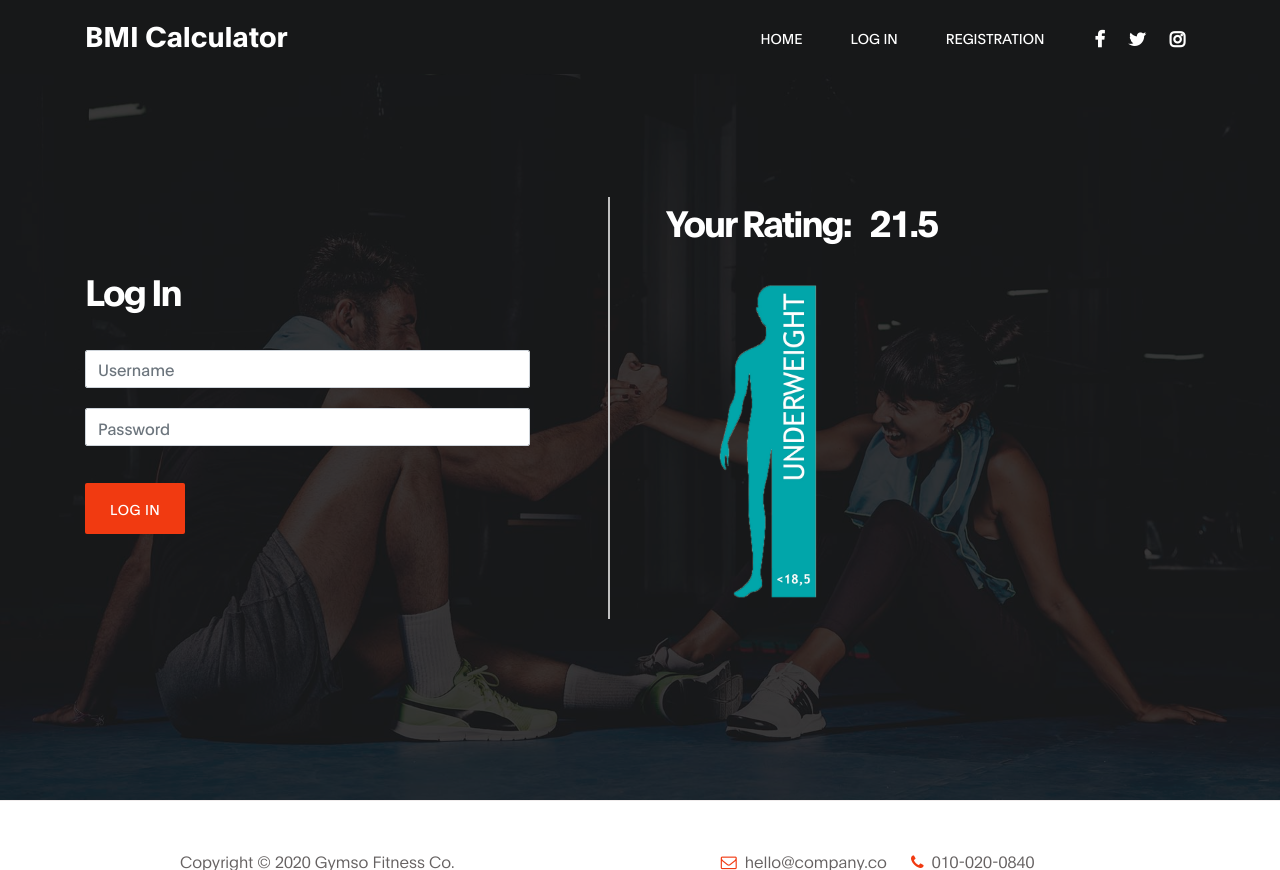
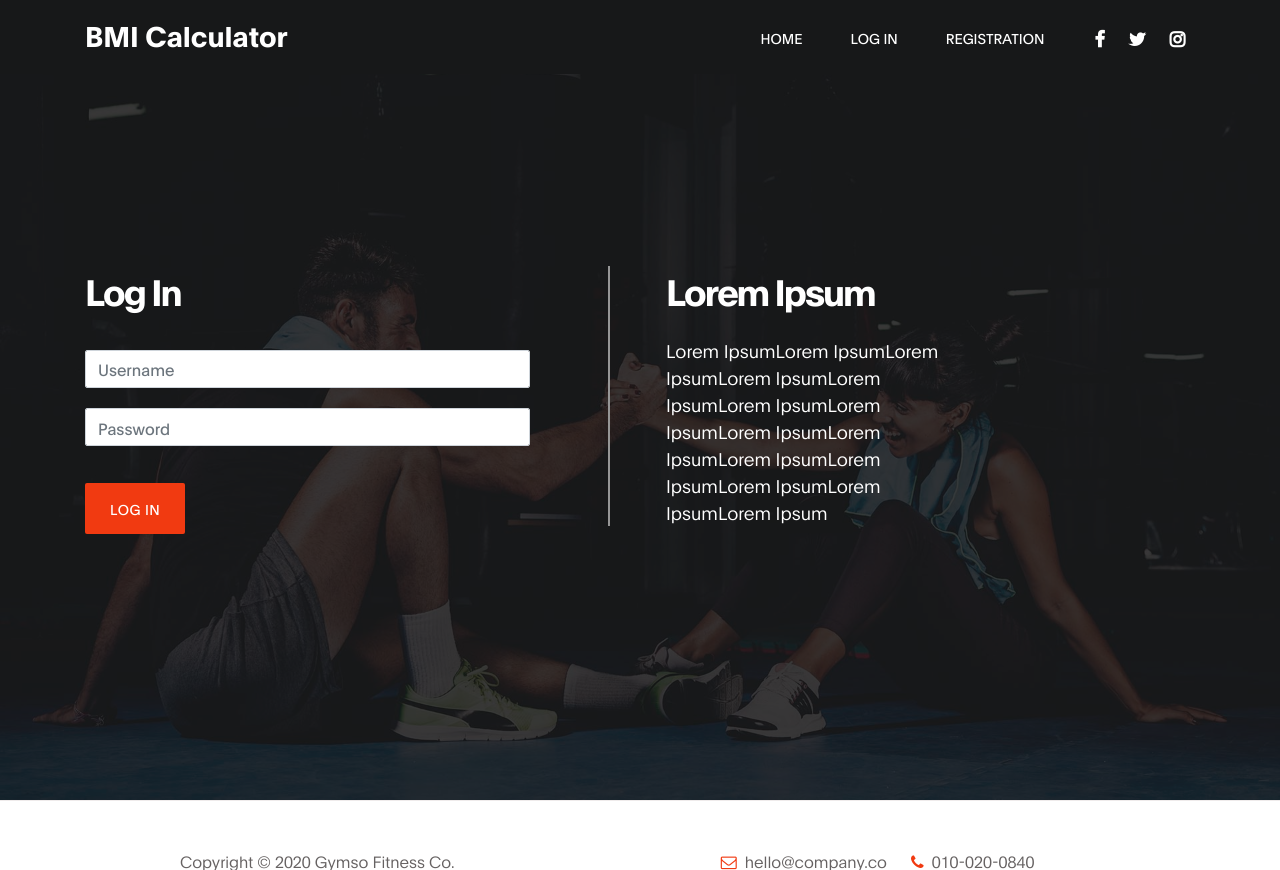
Before and after one commit to TavlaLasha/BMI_DjangoProject, a Django app: page /login/ in a window 1280 px wide. Shown: the top 870 px of the page. Run offline with Django 3.2, Linux system fonts and the light colour scheme; some libraries are stand-ins or nearby versions.

Commit message:
design changes

```diff
--- a/BMI/BMIapp/templates/BMIapp/login.html
+++ b/BMI/BMIapp/templates/BMIapp/login.html
@@ -18,11 +18,9 @@
                     </form>
                 </div>
                 <div class="mr-lg-auto mt-3 col-lg-4 col-md-6 col-12">
-                    <div class="login-info">
-                         <div>
-                               <h2 class="mb-4 text-white" data-aos="fade-up" data-aos-delay="500">Your Rating: &nbsp; 21.5</h2>
-                               <img src="{% static 'images/bmi/w1.png' %}" width="60%" data-aos="fade-up" data-aos-delay="500" alt="IMG">
-                         </div>
+                    <div class="login-info" style="border-left: 2px solid rgb(150, 150, 150); padding-left: 3.5rem;">
+                        <h2 class="mb-4 text-white" data-aos="fade-up" data-aos-delay="500">Lorem Ipsum</h2>
+                        <p class="mb-4 text-white" data-aos="fade-up" data-aos-delay="500">Lorem IpsumLorem IpsumLorem IpsumLorem IpsumLorem IpsumLorem IpsumLorem IpsumLorem IpsumLorem IpsumLorem IpsumLorem IpsumLorem IpsumLorem IpsumLorem Ipsum</p>
                     </div>
                </div>
             </div>
--- a/BMI/BMIapp/templates/BMIapp/register.html
+++ b/BMI/BMIapp/templates/BMIapp/register.html
@@ -10,7 +10,7 @@
             <div class="row">
                 <div class=" col-lg-5 col-md-6 col-12" style="margin:auto" >
                     <h2 class="mb-3 text-white" data-aos="fade-up">Registration</h2>
-
+                    <br>
                     <form action="" method="post">
                         <input type="number" data-aos="fade-up" data-aos-delay="200" class="form-control" name="cf-weight" placeholder="Username">
                         <input type="number" data-aos="fade-up" data-aos-delay="200" class="form-control" name="cf-weight" placeholder="Username">
```
